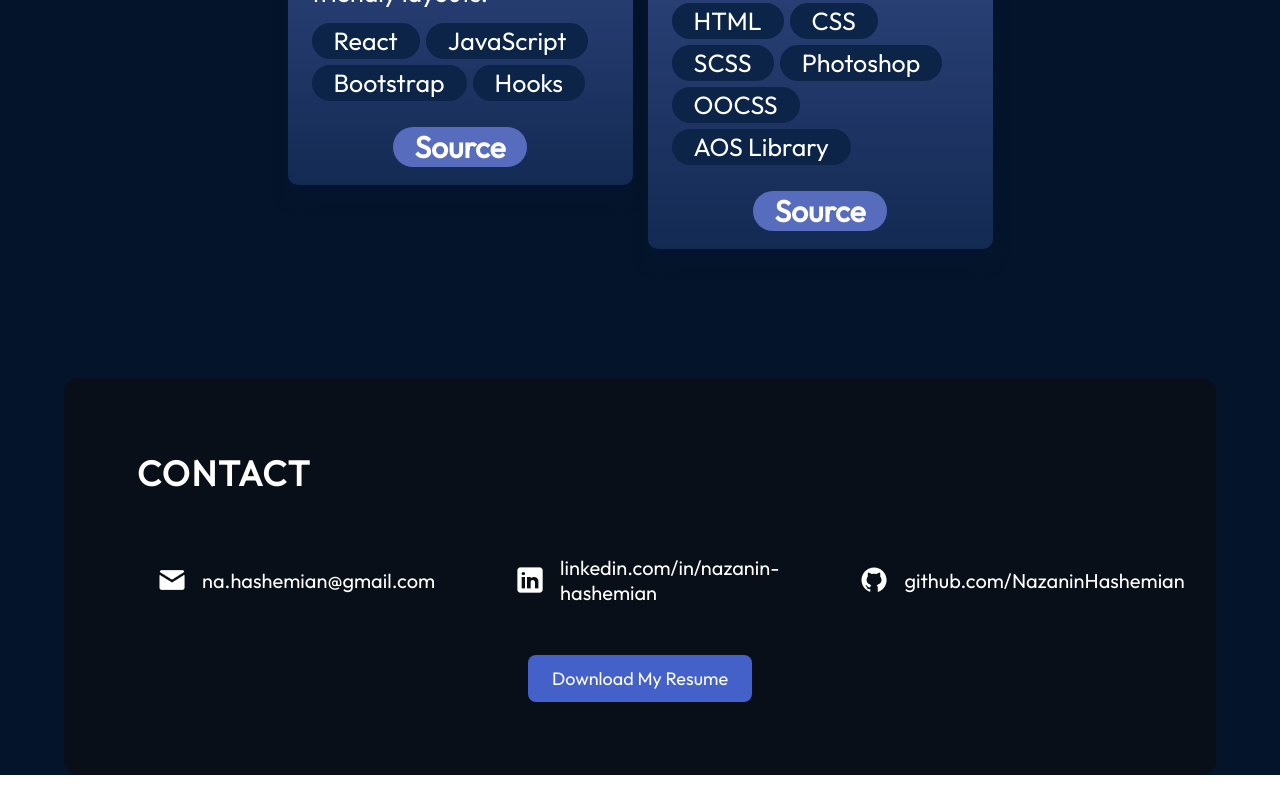
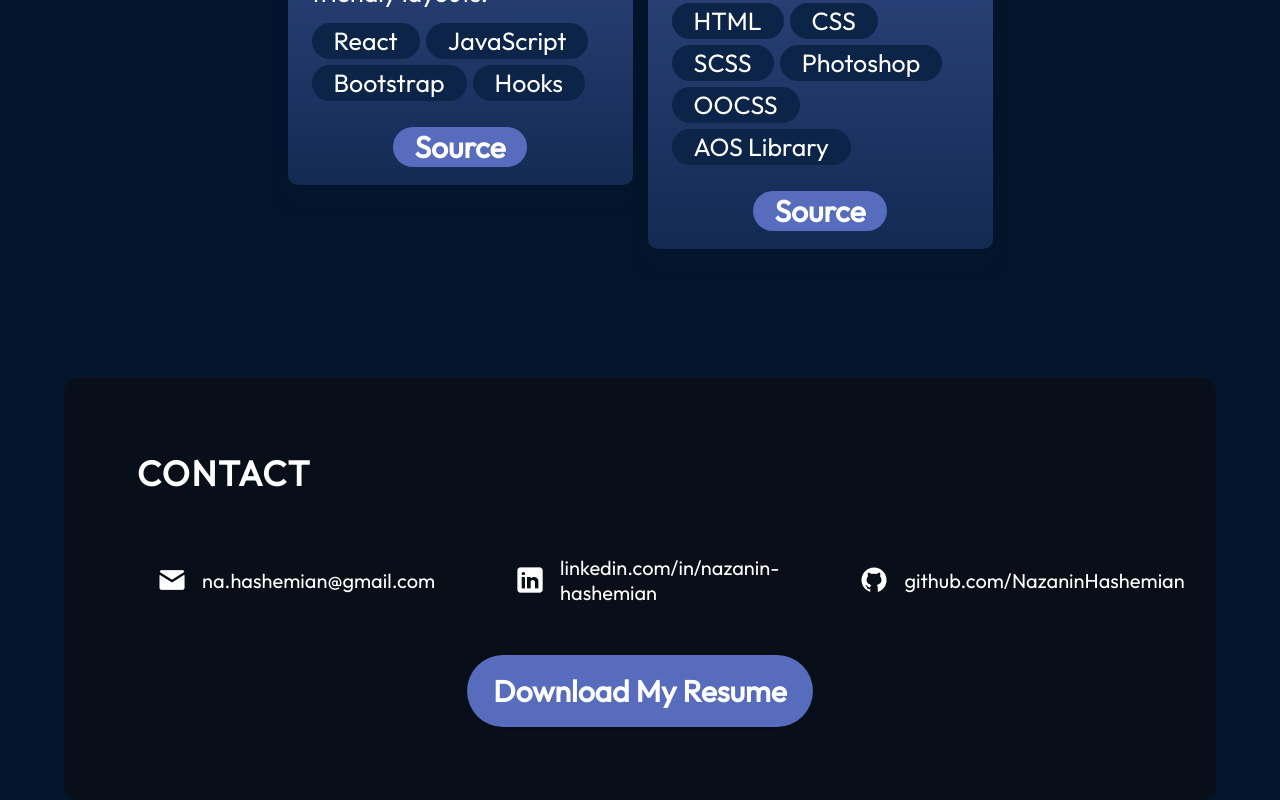
Before and after one commit to NazaninHashemian/portfolio, a React (Vite) app: page / in a window 1280 px wide. Shown: the part 4808-5608 px from the top of the page. Before the commit the page ends 5583 px from the top, so only its background shows below. Built offline with nearby package versions, Linux system fonts and the light colour scheme.

Commit message:
Update resume button design in Contact section

```diff
--- a/src/components/Contact/Contact.module.css
+++ b/src/components/Contact/Contact.module.css
@@ -1,3 +1,5 @@
+@import '../../vars.css';
+
 .container {
   position: relative;
   background-color: rgba(12, 12, 12, 0.6);
@@ -9,12 +11,12 @@
   margin-right: 10%;
 }
 
-.message {
+/* .message {
   font-size: 22px;
   color: var(--color-text);
   text-align: center;
   margin-bottom: 20px;
-}
+} */
 
 .title {
   color: var(--color-text);
@@ -79,14 +81,14 @@
 }
 
 .resumeButton {
-  display: inline-block;
-  background-color: #4461c9;
-  color: white;
-  padding: 12px 24px;
-  border-radius: 8px;
-  font-size: 18px;
   text-decoration: none;
-  transition: background-color 0.3s ease;
+  background-color: var(--color-primary);
+  color: var(--color-text);
+  border-radius: 100px;
+  font-size: 30px;
+  font-weight:600;
+  padding: 17px 26px;
+  box-shadow: 0 0 4px 0 rgba(0, 0, 0, 0.25);
 }
 
 .resumeButton:hover {
@@ -94,6 +96,14 @@
 }
 
 /* Medium screens and down */
+@media screen and (max-width: 940px) {
+  .container {
+    background-color: transparent;
+  }
+
+}
+
+
 @media screen and (max-width: 830px) {
   .container {
     background-color: transparent;
@@ -107,7 +117,7 @@
     text-align: center;
   }
 
-  .message,
+  /* .message, */
   .links {
     max-width: 100%;
     text-align: center;
@@ -122,9 +132,9 @@
     font-size: 18px;
   }
 
-  .message {
+  /* .message {
     font-size: 20px;
-  }
+  } */
 }
 
 /* Small screens */
```
